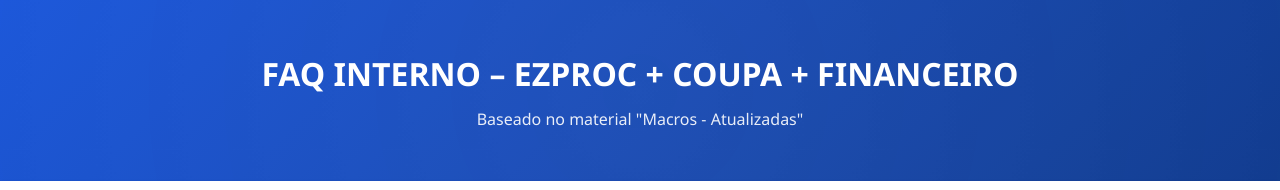
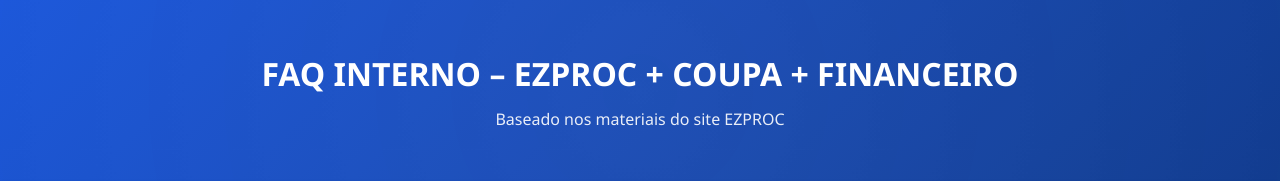
Before and after one commit to phillipemartino/faq-ezproc, a plain HTML site: page index.html in a window 1280 px wide. Shown: the top 190 px of the page. Drawn offline with Linux system fonts and the light colour scheme.

Commit message:
Update index.html

```diff
--- a/index.html
+++ b/index.html
@@ -572,7 +572,7 @@
     <!-- Header -->
     <div class="header">
         <h1>FAQ INTERNO – EZPROC + COUPA + FINANCEIRO</h1>
-        <p>Baseado no material "Macros - Atualizadas"</p>
+        <p>Baseado nos materiais do site EZPROC</p>
     </div>
 
     <!-- Navigation -->
```
